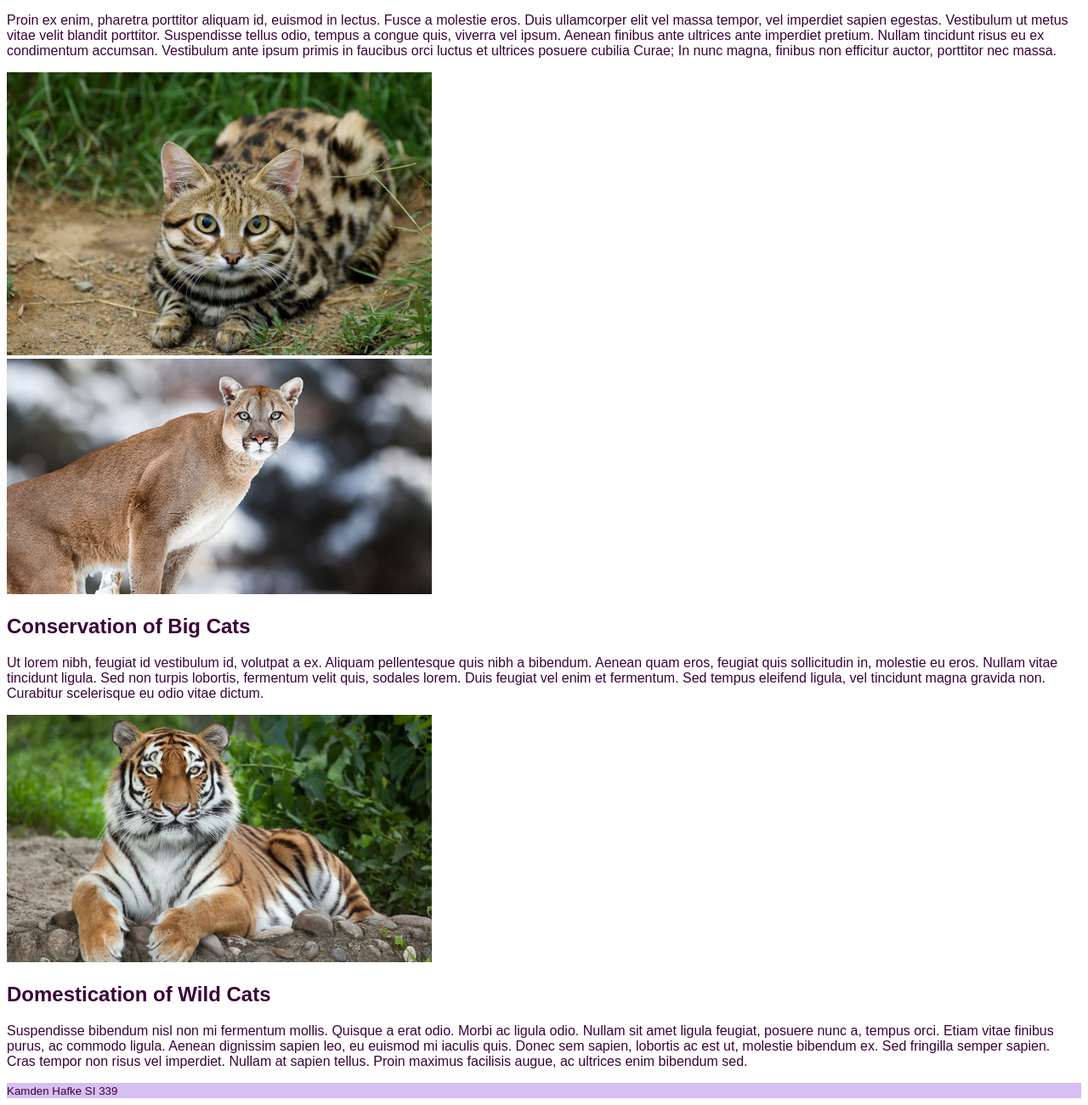
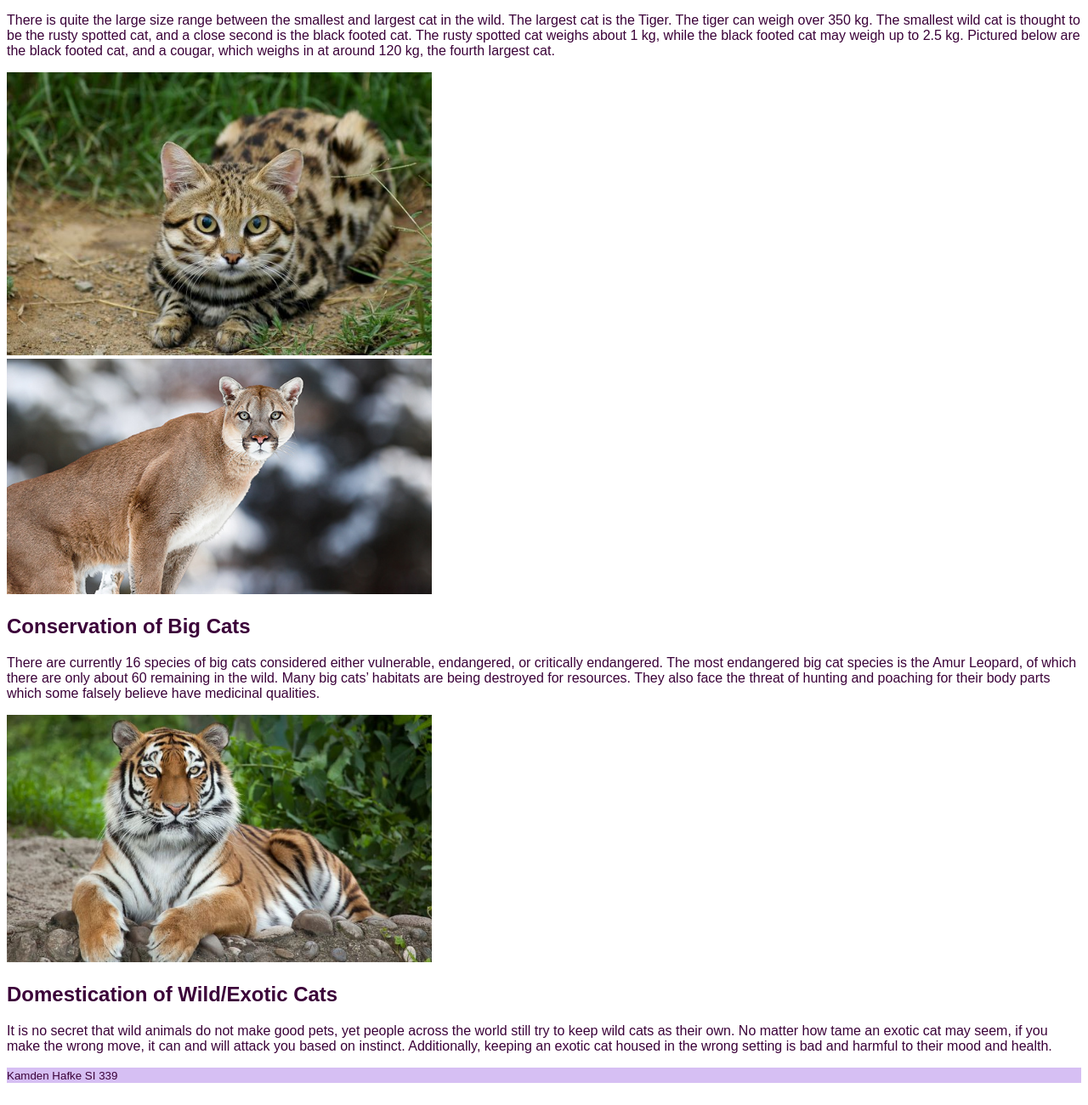
Before and after one commit to khafke/khafke.github.io, a plain HTML site: page wild.html in a window 1280 px wide. Shown: the part 151-1451 px from the top of the page at 85% size. Drawn offline with Linux system fonts and the light colour scheme.

Commit message:
finished content on pages

```diff
--- a/wild.html
+++ b/wild.html
@@ -3,7 +3,7 @@
   <head>
     <meta charset="utf-8">
     <title>Wild Cats</title>
-    <link rel="stylesheet" href="main.css">
+    <link rel="stylesheet" href="css/main.css">
   </head>
 
 <body>
@@ -19,15 +19,15 @@
         <a href="wild.html">Wild Cats</a> •
     </nav>
     <h2>Size Range</h2>
-        <p>Proin ex enim, pharetra porttitor aliquam id, euismod in lectus. Fusce a molestie eros. Duis ullamcorper elit vel massa tempor, vel imperdiet sapien egestas. Vestibulum ut metus vitae velit blandit porttitor. Suspendisse tellus odio, tempus a congue quis, viverra vel ipsum. Aenean finibus ante ultrices ante imperdiet pretium. Nullam tincidunt risus eu ex condimentum accumsan. Vestibulum ante ipsum primis in faucibus orci luctus et ultrices posuere cubilia Curae; In nunc magna, finibus non efficitur auctor, porttitor nec massa.</p>
+        <p>There is quite the large size range between the smallest and largest cat in the wild. The largest cat is the Tiger. The tiger can weigh over 350 kg. The smallest wild cat is thought to be the rusty spotted cat, and a close second is the black footed cat. The rusty spotted cat weighs about 1 kg, while the black footed cat may weigh up to 2.5 kg. Pictured below are the black footed cat, and a cougar, which weighs in at around 120 kg, the fourth largest cat.</p>
         <img src= "images/black-footed-cat.jpg" alt="Black footed cat">
         <br>
         <img src= "images/cougar.jpg" alt="Cougar">
     <h2>Conservation of Big Cats</h2>
-        <p>Ut lorem nibh, feugiat id vestibulum id, volutpat a ex. Aliquam pellentesque quis nibh a bibendum. Aenean quam eros, feugiat quis sollicitudin in, molestie eu eros. Nullam vitae tincidunt ligula. Sed non turpis lobortis, fermentum velit quis, sodales lorem. Duis feugiat vel enim et fermentum. Sed tempus eleifend ligula, vel tincidunt magna gravida non. Curabitur scelerisque eu odio vitae dictum.</p>
+        <p>There are currently 16 species of big cats considered either vulnerable, endangered, or critically endangered. The most endangered big cat species is the Amur Leopard, of which there are only about 60 remaining in the wild. Many big cats’ habitats are being destroyed for resources. They also face the threat of hunting and poaching for their body parts which some falsely believe have medicinal qualities.</p>
         <img src= "images/tiger.jpg" alt="Tiger">
-    <h2>Domestication of Wild Cats</h2>
-        <p>Suspendisse bibendum nisl non mi fermentum mollis. Quisque a erat odio. Morbi ac ligula odio. Nullam sit amet ligula feugiat, posuere nunc a, tempus orci. Etiam vitae finibus purus, ac commodo ligula. Aenean dignissim sapien leo, eu euismod mi iaculis quis. Donec sem sapien, lobortis ac est ut, molestie bibendum ex. Sed fringilla semper sapien. Cras tempor non risus vel imperdiet. Nullam at sapien tellus. Proin maximus facilisis augue, ac ultrices enim bibendum sed. </p>
+    <h2>Domestication of Wild/Exotic Cats</h2>
+        <p>It is no secret that wild animals do not make good pets, yet people across the world still try to keep wild cats as their own. No matter how tame an exotic cat may seem, if you make the wrong move, it can and will attack you based on instinct. Additionally, keeping an exotic cat housed in the wrong setting is bad and harmful to their mood and health.</p>
 
     <footer>
         <small>Kamden Hafke SI 339</small>
```
Also changed, not shown: breeds.html (+4 -4 lines), index.html (+1 -1 lines), mycat.html (+1 -1 lines), css/main.css (renamed from main.css).
